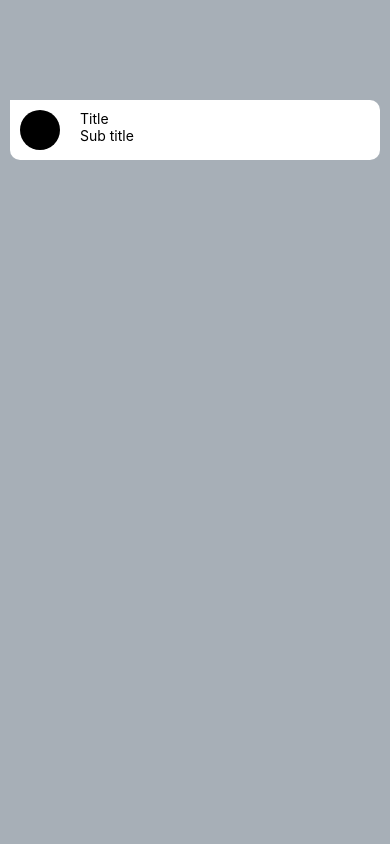
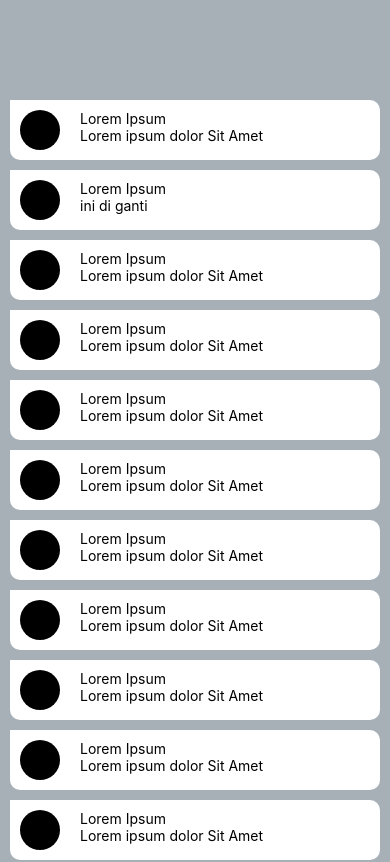
Before and after one commit to krisnasudiatmika/pemrograman-mobile, a React Native app: screen / in a window 390 px wide. Shown: the top 862 px of the page. Built offline with nearby package versions, Linux system fonts and the light colour scheme.

Commit message:
add list component scrool and wrap

```diff
--- a/Components/ListComponent/index.jsx
+++ b/Components/ListComponent/index.jsx
@@ -1,14 +1,14 @@
 import { View, Text, StyleSheet } from 'react-native'
 
-const ListComponent = () => {
+const ListComponent = ({ title, subTitle }) => {
     return (
         <View style={styles.wrapper}>
             <View style={styles.imageContainer}>
                 <Text>m</Text>
             </View>
             <View>
-                <Text>Title</Text>
-                <Text>Sub title</Text>
+                <Text>{title}</Text>
+                <Text>{subTitle}</Text>
             </View>
         </View>
     )
@@ -26,7 +26,8 @@ const styles = StyleSheet.create({
         borderBottomLeftRadius: 10,
         marginHorizontal: 10,
         paddingHorizontal: 10,
-        paddingVertical: 10
+        paddingVertical: 10,
+        marginBottom: 10
     },
     imageContainer: {
         height: 40,
--- a/Components/pages/index.jsx
+++ b/Components/pages/index.jsx
@@ -1,11 +1,19 @@
-import { View, Text, StyleSheet } from 'react-native'
+import { View, ScrollView, StyleSheet } from 'react-native'
 import ListComponent from '../ListComponent'
 
 const IndexPage = () => {
     return (
         <View style={styles.container}>
-            <ListComponent />
+            <ScrollView contentContainerStyle={{ paddingBottom: 60 }}>
+                {dummyData.map((val, index) => {
+                    return (
+                        <ListComponent key={index} title={val.title} subTitle={val.subtitle} />
+                    )
+                })}
+
+            </ScrollView>
         </View>
+
     )
 }
 
@@ -15,6 +23,60 @@ const styles = StyleSheet.create({
     container: {
         paddingTop: 100,
         backgroundColor: '#4567',
-        flex: 1
     }
 })
+
+const dummyData = [
+    {
+        title: 'Lorem Ipsum',
+        subtitle: 'Lorem ipsum dolor Sit Amet'
+    },
+    {
+        title: 'Lorem Ipsum',
+        subtitle: 'ini di ganti'
+    },
+    {
+        title: 'Lorem Ipsum',
+        subtitle: 'Lorem ipsum dolor Sit Amet'
+    },
+    {
+        title: 'Lorem Ipsum',
+        subtitle: 'Lorem ipsum dolor Sit Amet'
+    },
+    {
+        title: 'Lorem Ipsum',
+        subtitle: 'Lorem ipsum dolor Sit Amet'
+    },
+    {
+        title: 'Lorem Ipsum',
+        subtitle: 'Lorem ipsum dolor Sit Amet'
+    },
+    {
+        title: 'Lorem Ipsum',
+        subtitle: 'Lorem ipsum dolor Sit Amet'
+    },
+    {
+        title: 'Lorem Ipsum',
+        subtitle: 'Lorem ipsum dolor Sit Amet'
+    },
+    {
+        title: 'Lorem Ipsum',
+        subtitle: 'Lorem ipsum dolor Sit Amet'
+    },
+    {
+        title: 'Lorem Ipsum',
+        subtitle: 'Lorem ipsum dolor Sit Amet'
+    },
+    {
+        title: 'Lorem Ipsum',
+        subtitle: 'Lorem ipsum dolor Sit Amet'
+    },
+    {
+        title: 'Lorem Ipsum',
+        subtitle: 'Lorem ipsum dolor Sit Amet'
+    },
+    {
+        title: 'Lorem Ipsum',
+        subtitle: 'Lorem ipsum dolor Sit Amet'
+    }
+]
```
